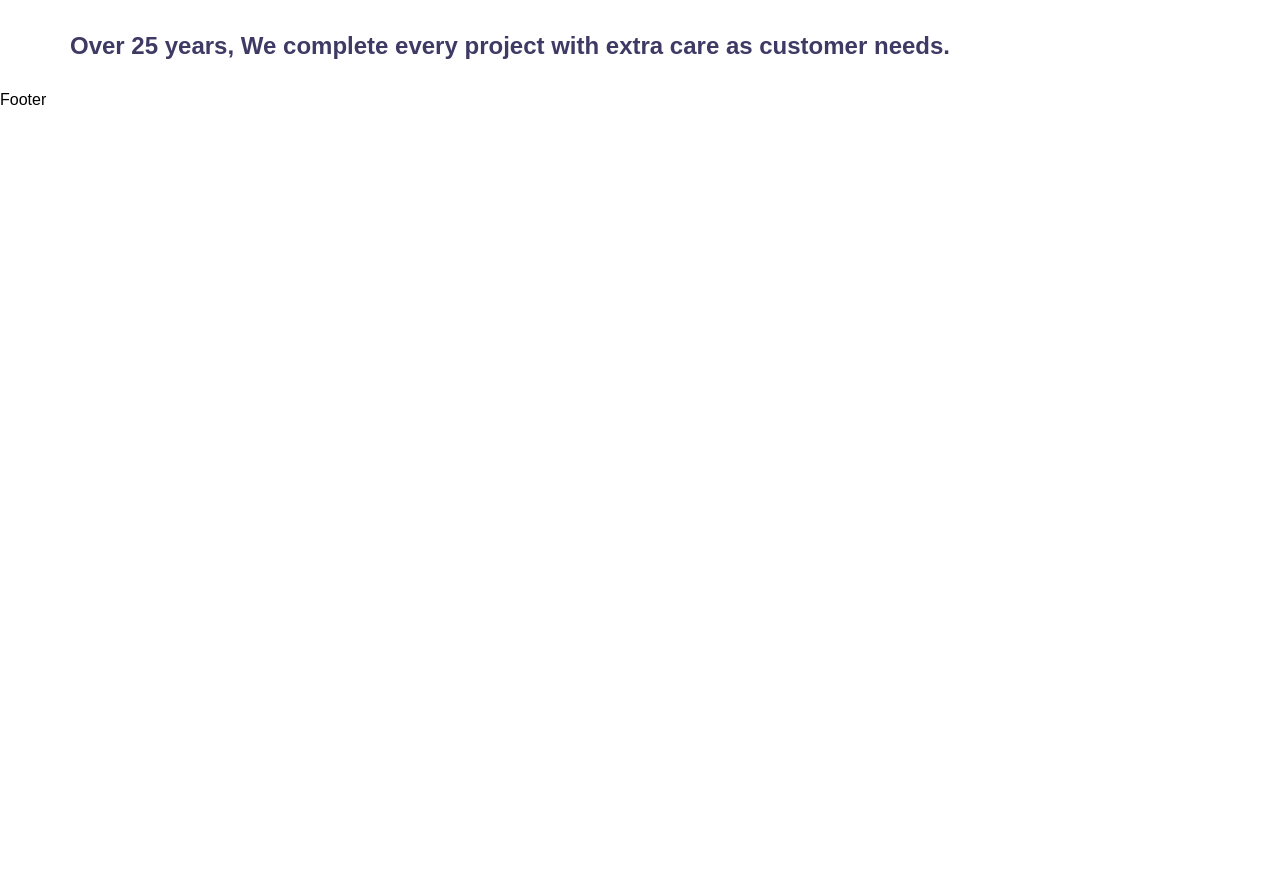
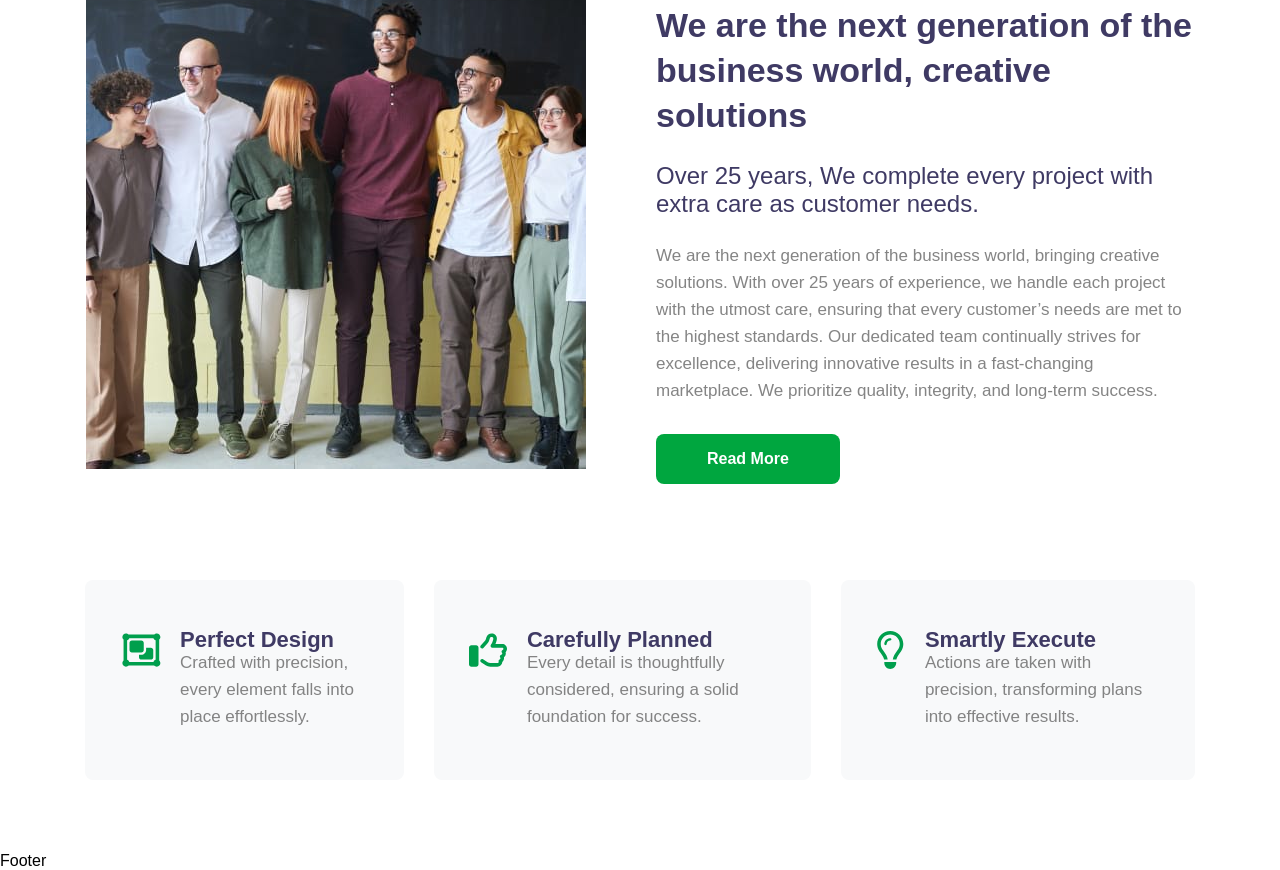
Before and after one commit to Son-Tr/corp-vision, a React (Create React App) app: page / in a window 1280 px wide. Shown: the part 927-1797 px from the top of the page. Before the commit the page ends 1036 px from the top, so only its background shows below. Built offline with nearby package versions, Linux system fonts and the light colour scheme.

Commit message:
handle about

```diff
--- a/package.json
+++ b/package.json
@@ -3,6 +3,7 @@
   "version": "0.1.0",
   "private": true,
   "dependencies": {
+    "@fortawesome/fontawesome-svg-core": "^6.6.0",
     "@fortawesome/free-brands-svg-icons": "^6.6.0",
     "@fortawesome/free-regular-svg-icons": "^6.6.0",
     "@fortawesome/free-solid-svg-icons": "^6.6.0",
--- a/src/components/AboutComponent/AboutComponent.js
+++ b/src/components/AboutComponent/AboutComponent.js
@@ -1,11 +1,17 @@
-import { div } from "framer-motion/client";
+
 import React from "react";
+import { about2 } from "../../assets/img/img";
+import "./AboutComponent.scss";
+import { FontAwesomeIcon } from "@fortawesome/react-fontawesome";
+import { faLightbulb, faObjectGroup, faThumbsUp } from "@fortawesome/free-regular-svg-icons";
 
 function AboutComponent() {
     return (
+        <div id="about">
             <div className="container">
+                <div className="flex-about">
                     <div className="about-img">
-
+                        <img src={about2} alt="about2" />
                     </div>
                     <div className="about-content">
                         <h5 className="title-small">
@@ -17,6 +23,59 @@ function AboutComponent() {
                         <h4 className="h4-content">
                             Over 25 years, We complete every project with extra care as customer needs.
                         </h4>
+                        <p className="p-content">
+                            We are the next generation of the business world, bringing creative solutions. With over 25 years of experience, we handle each project with the utmost care, ensuring that every customer’s needs are met to the highest standards. Our dedicated team continually strives for excellence, delivering innovative results in a fast-changing marketplace. We prioritize quality, integrity, and long-term success.
+                        </p>
+                        <button className="btn">Read More</button>
+                    </div>
+                </div>
+                <div className="list-feature">
+                    <div className="box">
+                        <div className="box-content">
+                            <div className="icon-left">
+                            <FontAwesomeIcon icon={faObjectGroup} />
+                            </div>
+                            <div className="content-right">
+                                <p className="p-title">
+                                    Perfect Design
+                                </p>
+                                <p className="p-content">
+                                Crafted with precision, every element falls into place effortlessly.
+                                </p>
+                            </div>
+                        </div>
+                    </div>
+                    <div className="box">
+                        <div className="box-content">
+                            <div className="icon-left">
+                            <FontAwesomeIcon icon={faThumbsUp} />
+                            </div>
+                            <div className="content-right">
+                                <p className="p-title">
+                                    Carefully Planned
+                                </p>
+                                <p className="p-content">
+                                Every detail is thoughtfully considered, ensuring a solid foundation for success.
+                                </p>
+                            </div>
+                        </div>
+                    </div>
+                    <div className="box">
+                        <div className="box-content">
+                            <div className="icon-left">
+                            <FontAwesomeIcon icon={faLightbulb} />
+                            </div>
+                            <div className="content-right">
+                                <p className="p-title">
+                                    Smartly Execute
+                                </p>
+                                <p className="p-content">
+                                Actions are taken with precision, transforming plans into effective results.
+                                </p>
+                            </div>
+                        </div>
+                    </div>
+                </div>
             </div>
         </div>
     )
--- a/src/components/AboutComponent/AboutComponent.scss
+++ b/src/components/AboutComponent/AboutComponent.scss
@@ -1,2 +1,67 @@
 @import "../../styles/mixins";
 @import "../../styles/variables";
+
+
+#about {
+    @include padding(48, 0, 48, 0);
+
+    .container {
+        @include padding(48, 15, 24, 15);
+
+        //flex-about
+        .flex-about {
+            @include flex-center(center, flex-start, row);
+
+            // about-img part
+            .about-img {
+                flex: 1;
+                padding: 0 1rem;
+
+            }
+
+            // about-content part
+            .about-content {
+                flex: 1;
+                padding: 0 1rem;
+
+                .title-small {
+                    margin: 0 0 0.25rem 0;
+                }
+
+                .h4-content {
+                    margin-top: 1.5rem;
+                }
+
+                .p-content {
+                    margin-top: 1.5rem;
+                }
+            }
+
+        }
+
+        //list-feature
+        .list-feature {
+            margin-top: 3rem;
+            padding-top: 3rem;
+            @include flex-center(center, center, row);
+
+            .box {
+                @include padding(0, 15, 0, 15);
+
+                .box-content {
+                    border-radius: 8px;
+                    background-color: var(--bg-lightgrey);
+                    @include padding(50, 35, 50, 35);
+                    @include flex-center(center,flex-start, row);
+                    gap: 20px;
+
+                    .icon-left{
+                        width: 40px;
+                        color: var(--primary-color);
+                        @include font-size(38);
+                    }
+                }
+            }
+        }
+    }
+}
--- a/src/styles/_global.scss
+++ b/src/styles/_global.scss
@@ -8,6 +8,18 @@ body {
    -moz-osx-font-smoothing: grayscale;
 }
 
+// remove css default
+h1,
+h2,
+h3,
+h4,
+h5, p {
+   padding: 0;
+   margin: 0;
+   font-weight: normal;
+}
+
+// navlink
 a:-webkit-any-link {
    color: #000;
    text-decoration: none;
@@ -18,6 +30,12 @@ a:-webkit-any-link {
    }
 }
 
+img {
+   max-width: 100%;
+   height: auto;
+}
+
+//reponsive for container
 .container {
    width: 100%;
    @include padding(0, 15, 0, 15);
@@ -41,7 +59,7 @@ a:-webkit-any-link {
 
 }
 
-
+//css default
 .btn {
    color: #fff;
    background-color: #00a63f;
@@ -51,16 +69,25 @@ a:-webkit-any-link {
    transition: 0.3s ease-in;
    border-radius: var(--border-radius);
    z-index: 1;
+   cursor: pointer;
 
    @include padding(15, 50, 15, 50);
    @include line-height(18);
    @include margin(30, 0, 0, 0)
 }
 
+.btn:hover {
+   color: #fff;
+   background-color: #008030;
+   border-color: #00732c;
+}
+
+
 .title-small {
    font-weight: 600;
    letter-spacing: 1px;
    color: #7e7d7d;
+   letter-spacing: 1px;
    @include font-size(14);
    @include line-height(30);
 }
@@ -77,3 +104,24 @@ a:-webkit-any-link {
    color: var(--heading-color);
 
 }
+
+.p-title{
+   display: block;
+    color: var(--heading-color);
+    font-weight: 600;
+    line-height: 1.2rem;
+    cursor: pointer;
+    @include font-size(22);
+    @include transition-ease-in;
+}
+
+.p-title:hover{
+   color: var(--primary-color);
+}
+
+.p-content {
+   @include font-size(17);
+   @include line-height(27);
+   color: var(--font-color);
+   opacity: 0.8;
+}
--- a/src/styles/_mixins.scss
+++ b/src/styles/_mixins.scss
@@ -1,6 +1,6 @@
 // flex center
 
-@mixin flex-center ($content: center, $align: center, $direction: row) {
+@mixin flex-center ($content, $align, $direction) {
     display: flex;
     justify-content: $content;
     align-items: $align;
```
Also changed, not shown: 1 other file (tests, documents, lock files or other folders). Lines whose indentation alone changed are shown as unchanged.
